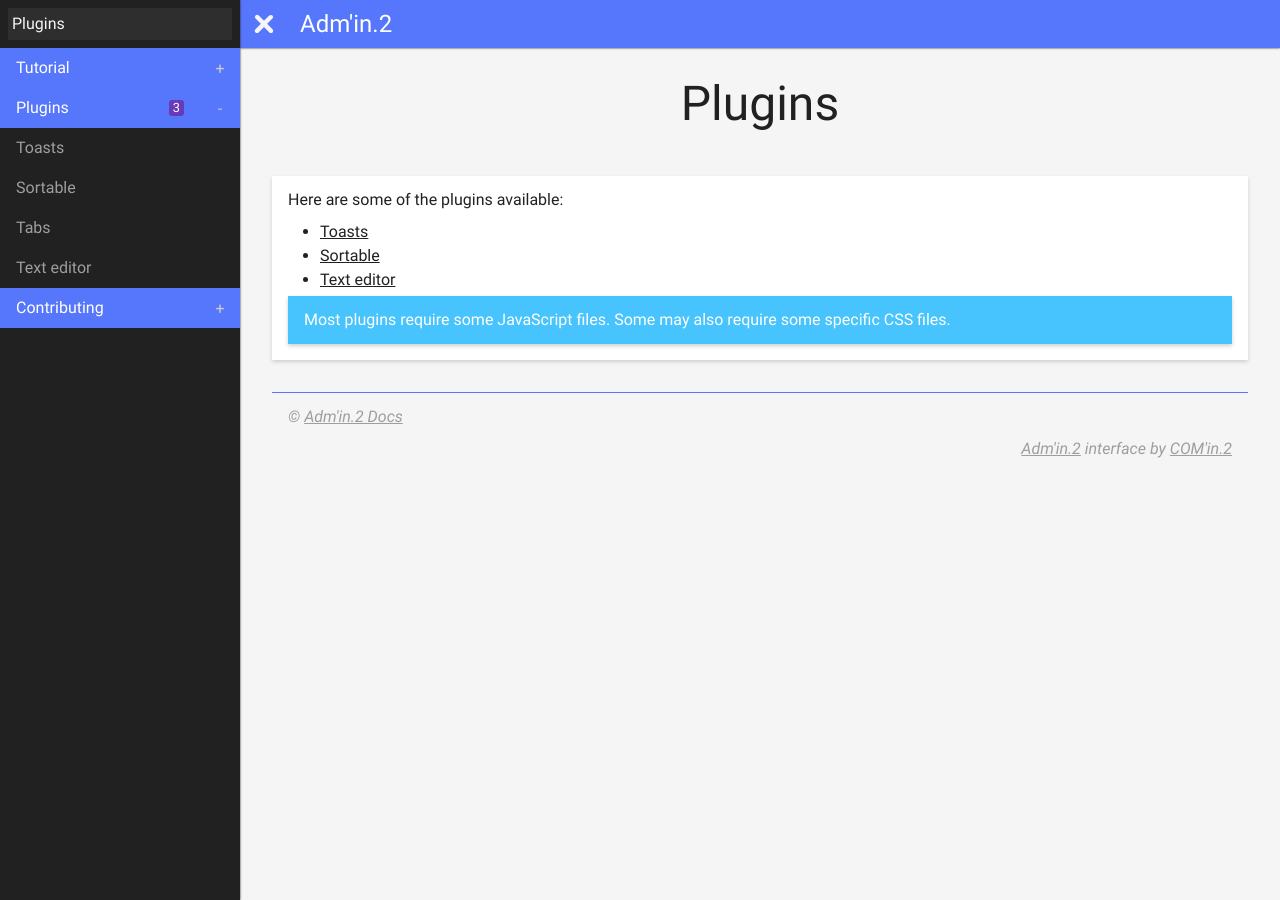
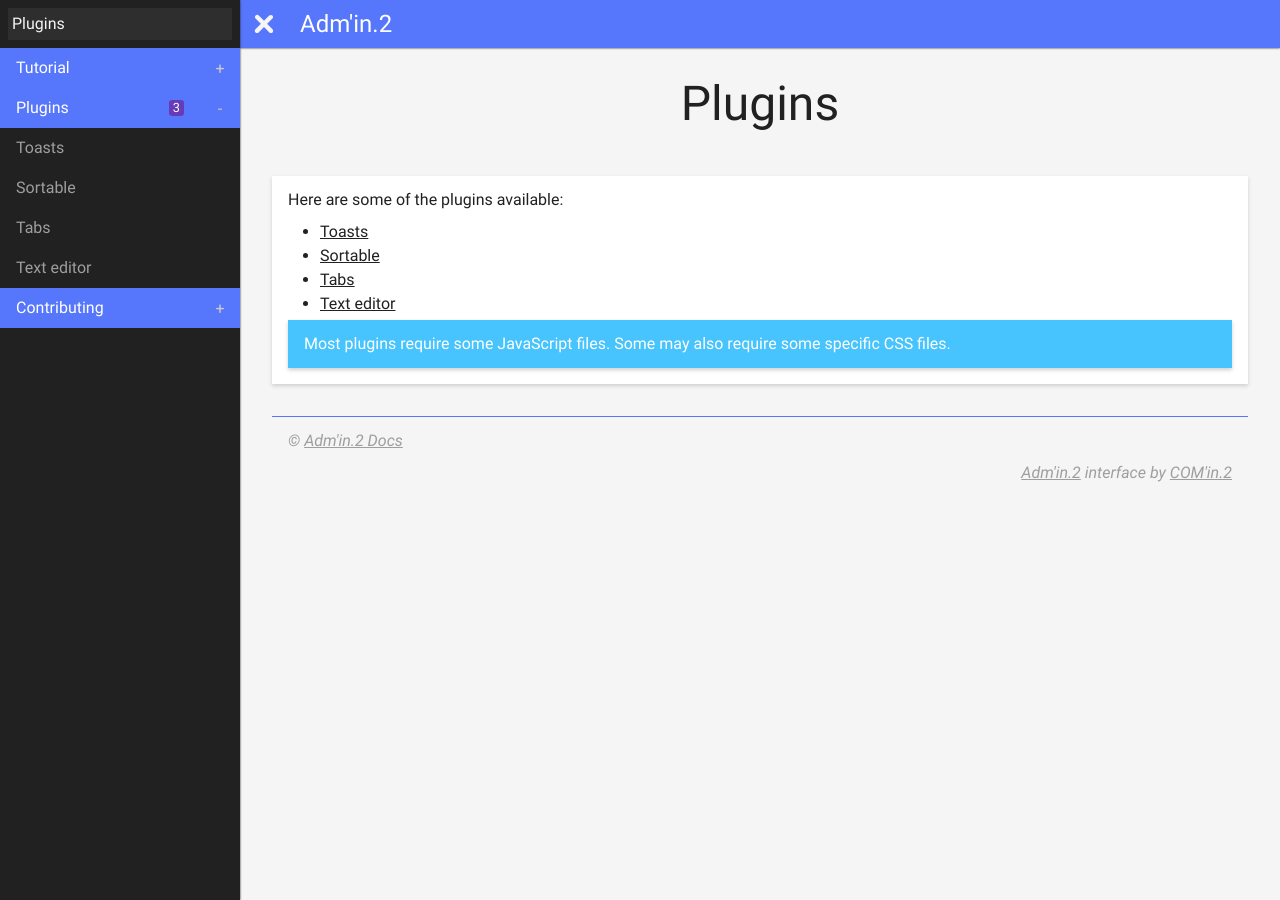
Before and after one commit to comin2/Adm-in.2, a Jekyll site: the page built from plugins/index.html, in a window 1280 px wide. Built offline with Jekyll 4.4.1, drawn with Linux system fonts in a browser that asks for light colours.

Commit message:
Add tabs docs to plugins home

```diff
--- a/plugins/index.html
+++ b/plugins/index.html
@@ -13,6 +13,7 @@ title: Plugins
 			<ul>
 				<li><a href="{{ site.baseurl }}/plugins/toasts.html">Toasts</a></li>
 				<li><a href="{{ site.baseurl }}/plugins/sortable.html">Sortable</a></li>
+				<li><a href="{{ site.baseurl }}/plugins/tabs.html">Tabs</a></li>
 				<li><a href="{{ site.baseurl }}/plugins/text-editor.html">Text editor</a></li>
 			</ul>
 
```
